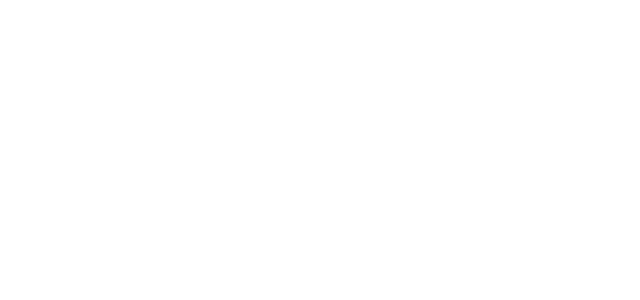
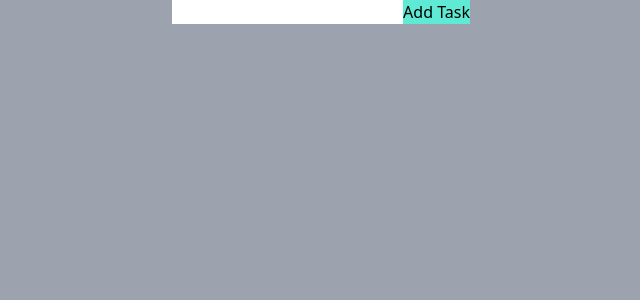
Before and after one commit to bobbyDeepak1415/File_Uploader, a React (Create React App) app: page / in a window 1280 px wide. Shown: the top 300 px of the page, without its empty margins (319-959 px from the left). Built offline with nearby package versions, Linux system fonts and the light colour scheme.

Commit message:
setup done

```diff
--- a/package.json
+++ b/package.json
@@ -36,5 +36,8 @@
       "last 1 firefox version",
       "last 1 safari version"
     ]
+  },
+  "devDependencies": {
+    "tailwindcss": "^3.4.19"
   }
 }
--- a/src/Demo.jsx
+++ b/src/Demo.jsx
@@ -1,5 +1,24 @@
-import React, { useEffect, useRef, useState } from "react";
+import { useState } from "react";
 
-const useDemo = () => {};
+const Demo = () => {
 
-export default useDemo;
+    const [newTask,setNewTask]=useState("")
+
+    return (
+
+        <div className="h-[100vh] bg-gray-400 ">
+            <div>
+                <form>
+                    <input></input>
+                    <button className="bg-teal-300">Add Task</button>
+                </form>
+            </div>
+            <div>
+
+            </div>
+        </div>
+
+    )
+};
+
+export default Demo;
--- a/src/index.css
+++ b/src/index.css
@@ -1,13 +1,3 @@
-body {
-  margin: 0;
-  font-family: -apple-system, BlinkMacSystemFont, 'Segoe UI', 'Roboto', 'Oxygen',
-    'Ubuntu', 'Cantarell', 'Fira Sans', 'Droid Sans', 'Helvetica Neue',
-    sans-serif;
-  -webkit-font-smoothing: antialiased;
-  -moz-osx-font-smoothing: grayscale;
-}
-
-code {
-  font-family: source-code-pro, Menlo, Monaco, Consolas, 'Courier New',
-    monospace;
-}
+@tailwind base;
+@tailwind components;
+@tailwind utilities;
--- /dev/null
+++ b/tailwind.config.js
@@ -0,0 +1,8 @@
+/** @type {import('tailwindcss').Config} */
+module.exports = {
+  content: ["./src/**/*.{js,jsx,ts,tsx}"],
+  theme: {
+    extend: {},
+  },
+  plugins: [],
+};
```
Also changed, not shown: 1 other file (tests, documents, lock files or other folders).
